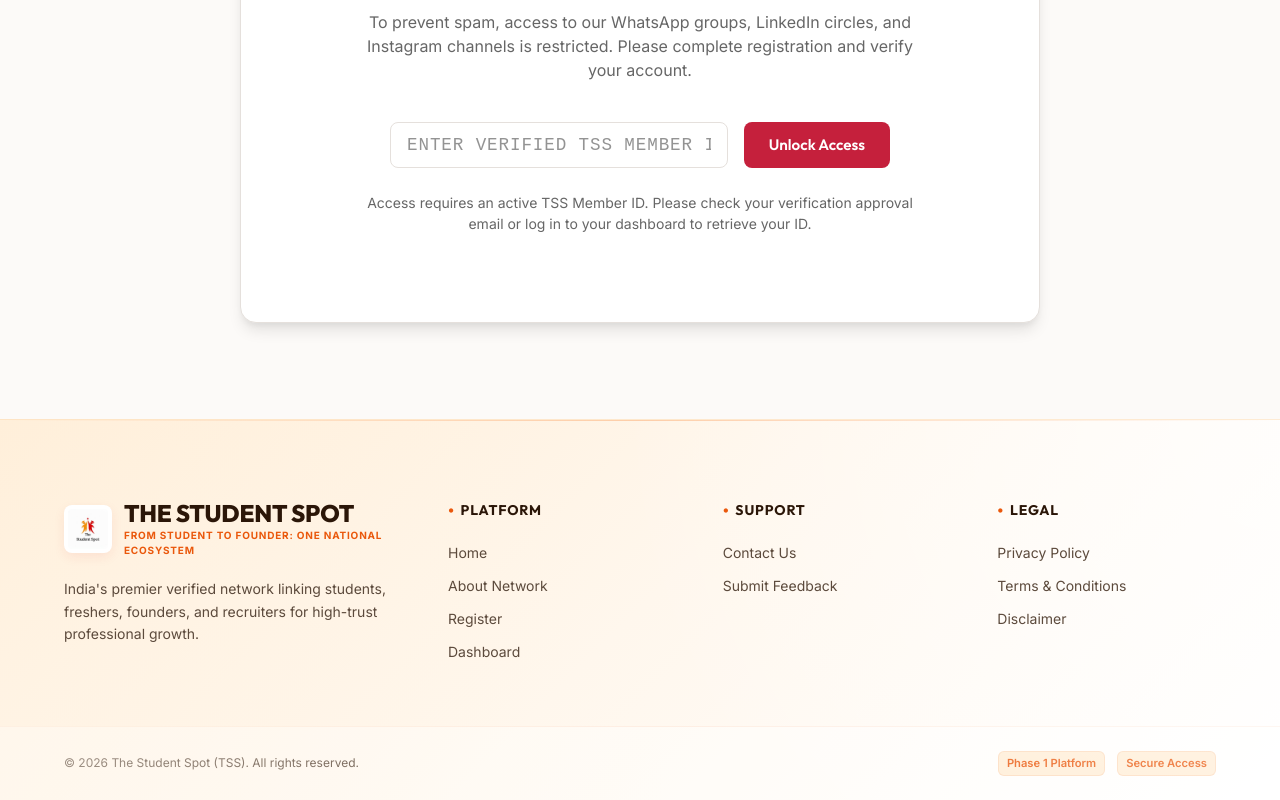
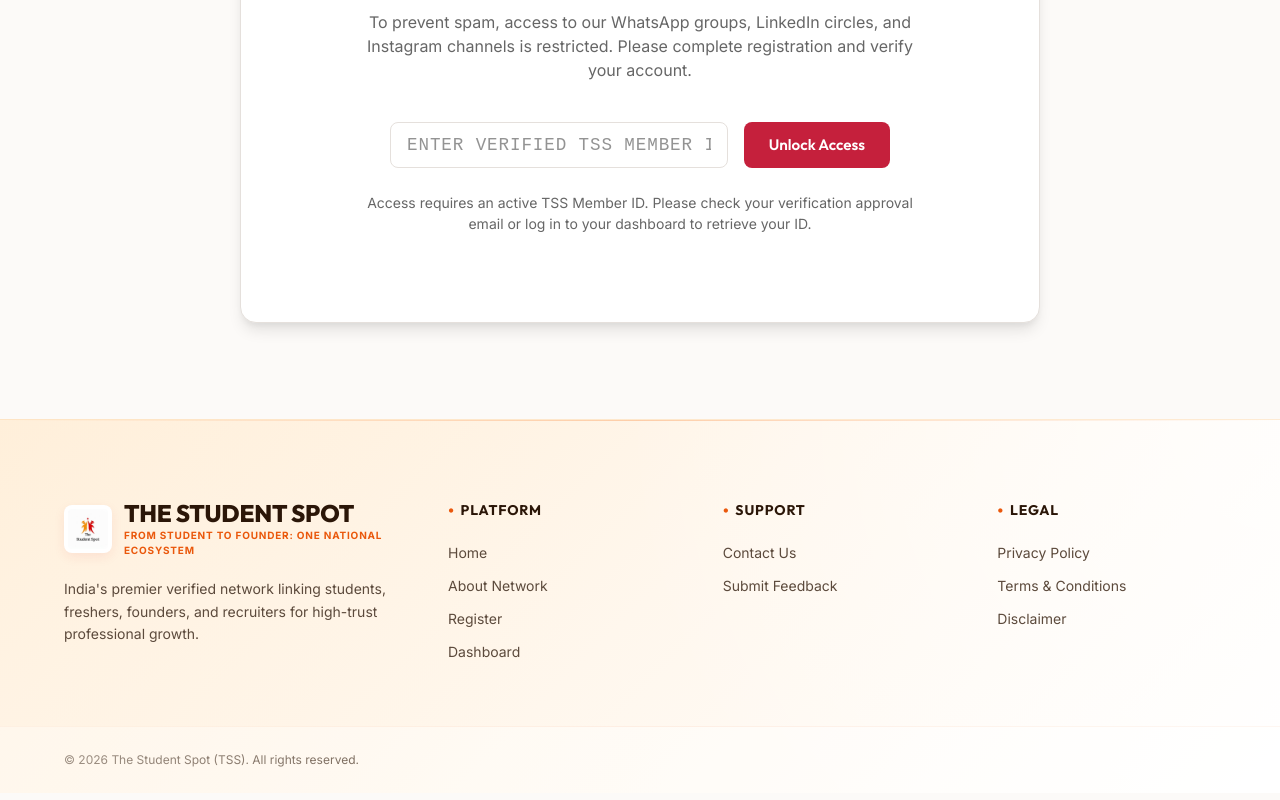
Before and after one commit to nikki-nooka/tss, a Next.js app: page / in a window 1280 px wide. Shown: the part 2543-3343 px from the top of the page. Built offline with nearby package versions, Linux system fonts and the light colour scheme; no server answers; the database is empty.

Commit message:
style: remove Phase 1 Platform and Secure Access badges from footer

```diff
--- a/src/components/Footer.tsx
+++ b/src/components/Footer.tsx
@@ -70,10 +70,7 @@
           <p className={styles.copyright}>
             &copy; {new Date().getFullYear()} The Student Spot (TSS). All rights reserved.
           </p>
-          <div className={styles.badges}>
-            <span className={styles.badge}>Phase 1 Platform</span>
-            <span className={styles.badge}>Secure Access</span>
-          </div>
+
         </div>
       </div>
     </footer>
```
